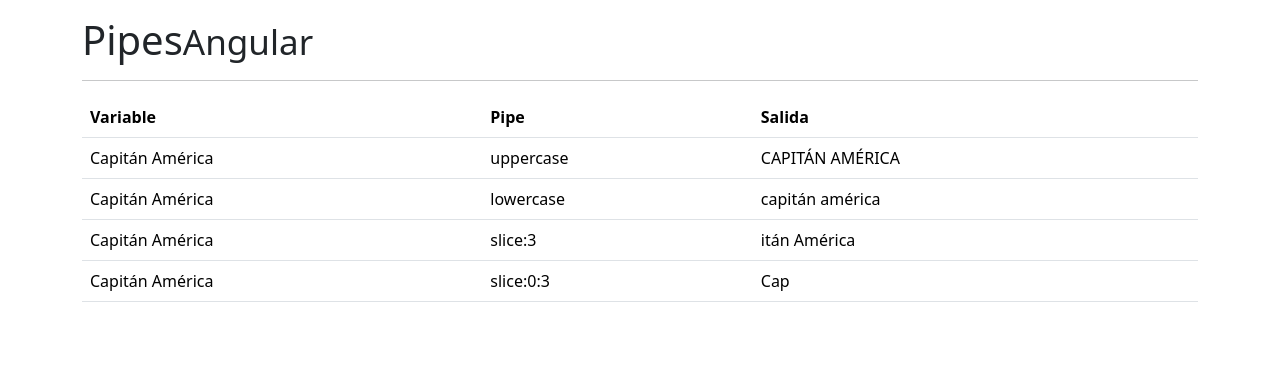
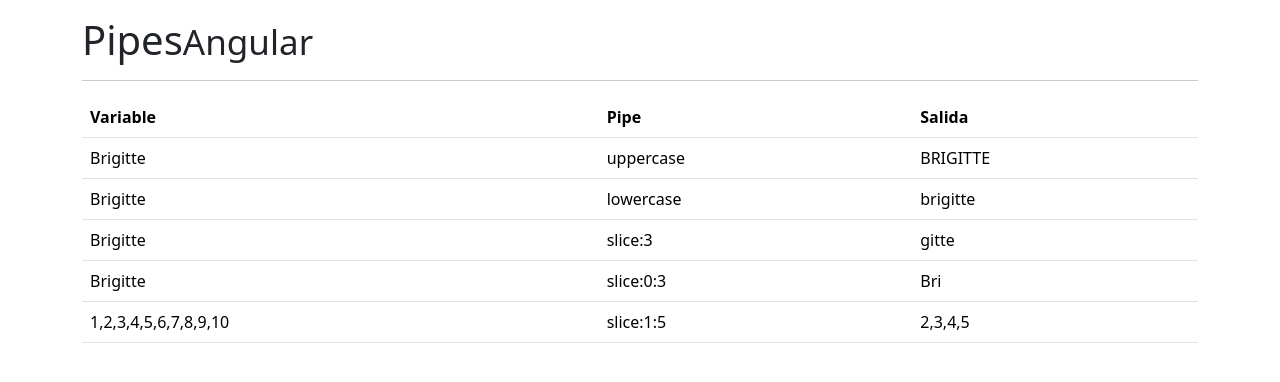
Before and after one commit to Brigitte9219/Angular_Pipes, an Angular app: page / in a window 1280 px wide. Shown: the top 382 px of the page. Built offline with nearby package versions, Linux system fonts and the light colour scheme.

Commit message:
Pipes- Slice:1:5-En el arreglo del 1 al 10 me trae los numeros del 2 al 5..la posicion inicia en 0

```diff
--- a/src/app/app.component.html
+++ b/src/app/app.component.html
@@ -32,6 +32,11 @@
           <td>slice:0:3</td>
           <td> {{nombre|slice:0:3}} </td>
         </tr>
+        <tr>
+          <td> {{arreglo}} </td>
+          <td>slice:1:5</td>
+          <td> {{arreglo|slice:1:5}} </td>
+        </tr>
       </tbody>
     </table>
   </div>
--- a/src/app/app.component.ts
+++ b/src/app/app.component.ts
@@ -6,5 +6,7 @@
   styleUrls: ['./app.component.css']
 })
 export class AppComponent {
-  nombre = 'Capitán América';
+  nombre = 'Brigitte';
+
+  arreglo=[1,2,3,4,5,6,7,8,9,10];
 }
```
